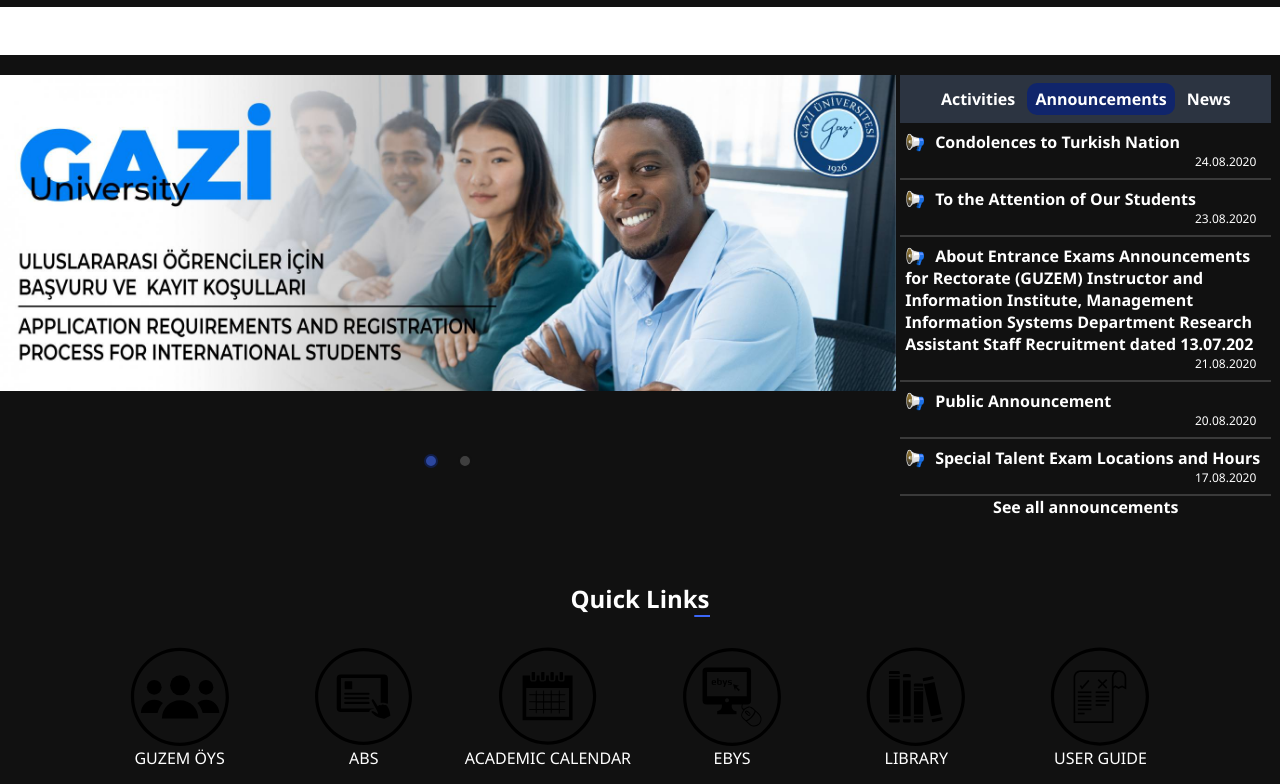
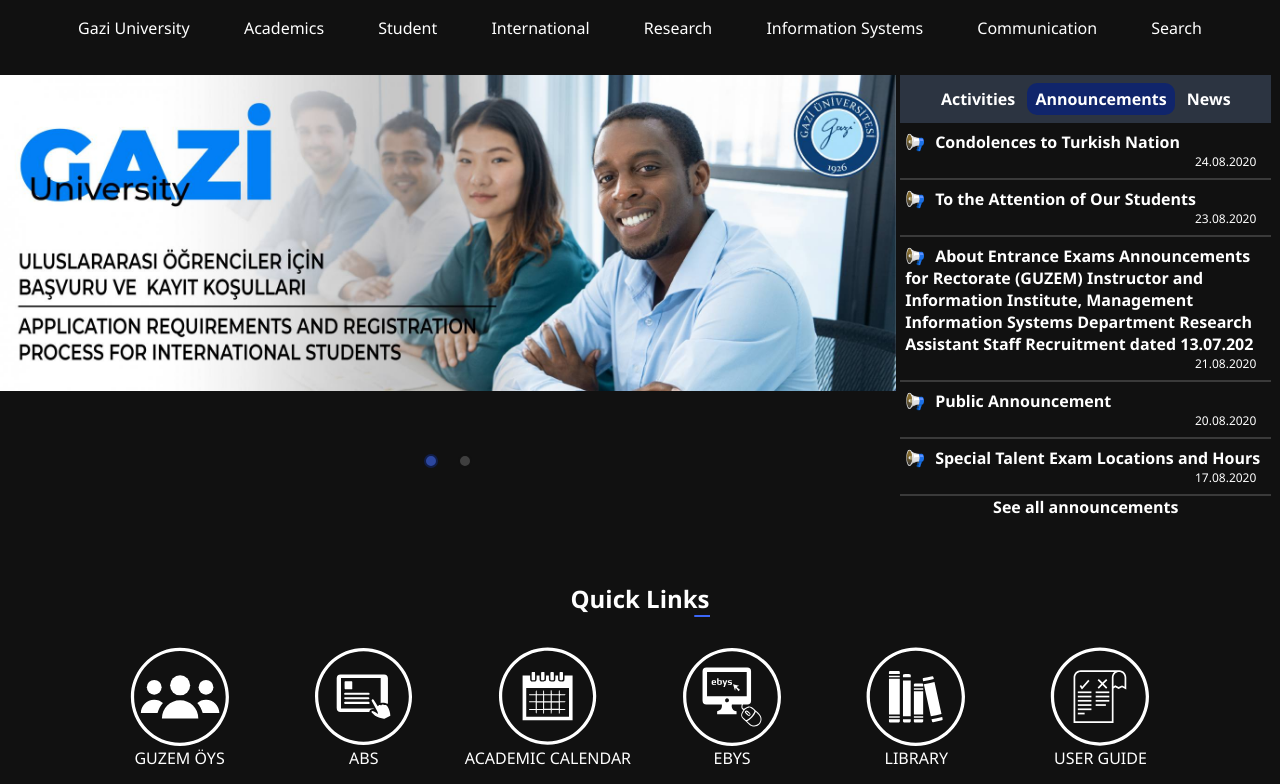
Before and after one commit to ufukbakan/CENG367, a plain HTML site: page midterm/index.html in a window 1280 px wide. Shown: the part 113-897 px from the top of the page. Drawn offline with Linux system fonts and the dark colour scheme.

Commit message:
dark mode menu

```diff
--- a/midterm/ufuk-css.css
+++ b/midterm/ufuk-css.css
@@ -870,13 +870,27 @@ input[type="text"]{
 
     html{
         background-color: #111111;
+        color: #ffffff;
     }
     body{
+        background-color: #111111;
         color: #ffffff;
     }
 
     #mobile-menu .bar{
         background-color: #ffffff;
+    }
+
+    #Quick-links-box img{
+        filter: invert(0);
+    }
+
+    .menu{
+        background-color: #111111;
+    }
+
+    .dropdown-menu{
+        background-color: rgba(0,0,0,0.4);
     }
 }
 
```
